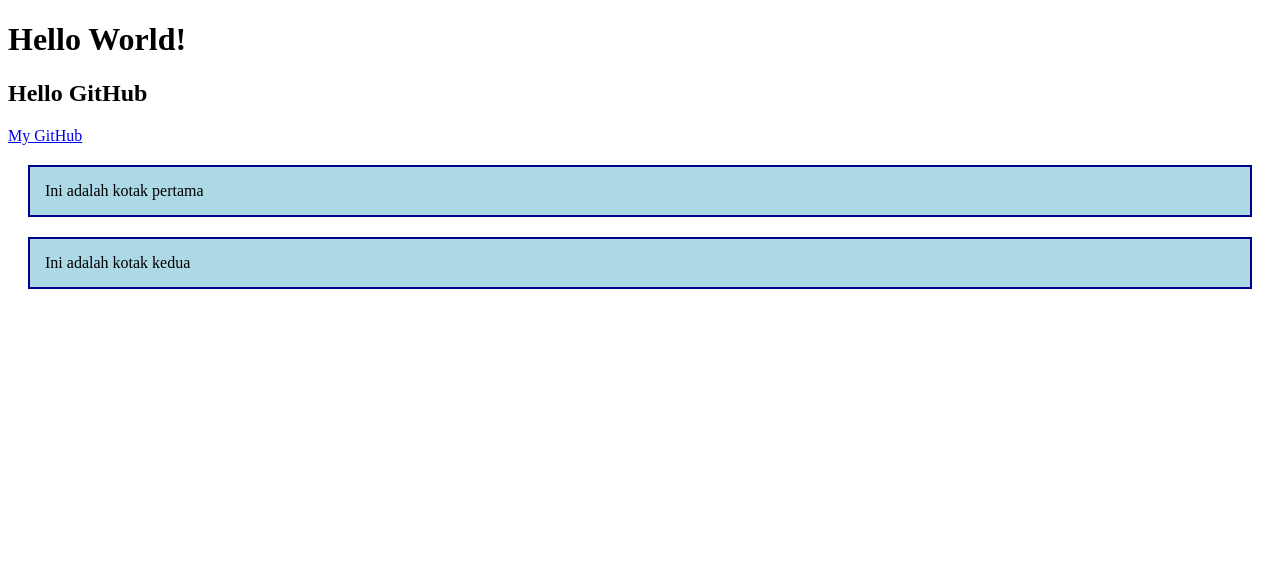
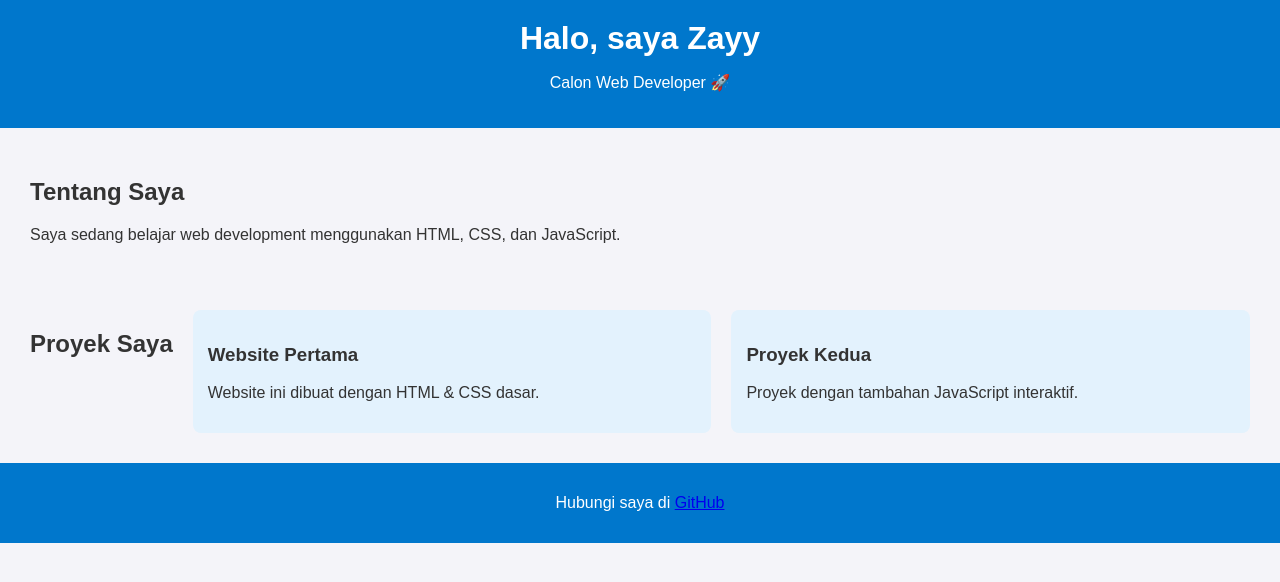
Before and after one commit to yulast1157-ui/work-web, a plain HTML site: page index.html in a window 1280 px wide. Drawn offline with Linux system fonts and the light colour scheme.

Commit message:
update portofolio

```diff
--- a/index.html
+++ b/index.html
@@ -1,17 +1,36 @@
 <!DOCTYPE html>
-<html lang="en">
+<html lang="id">
 <head>
   <meta charset="UTF-8">
   <meta name="viewport" content="width=device-width, initial-scale=1.0">
-  <title>Hello GitHub</title>
+  <title>Portofolio Saya</title>
   <link rel="stylesheet" href="style.css">
 </head>
 <body>
-  <h1>Hello World!</h1>
-  <h2>Hello GitHub</h2>
-  <a href="https://github.com/yulast1157-ui">My GitHub</a>
+  <header>
+    <h1>Halo, saya Zayy</h1>
+    <p>Calon Web Developer 🚀</p>
+  </header>
 
-  <div class="box">Ini adalah kotak pertama</div>
-  <div class="box">Ini adalah kotak kedua</div>
+  <section class="about">
+    <h2>Tentang Saya</h2>
+    <p>Saya sedang belajar web development menggunakan HTML, CSS, dan JavaScript.</p>
+  </section>
+
+  <section class="projects">
+    <h2>Proyek Saya</h2>
+    <div class="card">
+      <h3>Website Pertama</h3>
+      <p>Website ini dibuat dengan HTML & CSS dasar.</p>
+    </div>
+    <div class="card">
+      <h3>Proyek Kedua</h3>
+      <p>Proyek dengan tambahan JavaScript interaktif.</p>
+    </div>
+  </section>
+
+  <footer>
+    <p>Hubungi saya di <a href="https://github.com/yulast1157-ui" target="_blank">GitHub</a></p>
+  </footer>
 </body>
 </html>
--- a/style.css
+++ b/style.css
@@ -1,6 +1,42 @@
-.box {
-  background-color: lightblue;
-  border: 2px solid darkblue;
-  margin: 20px;
+body {
+  font-family: Arial, sans-serif;
+  margin: 0;
+  padding: 0;
+  background-color: #f4f4f9;
+  color: #333;
+}
+
+header {
+  background: #0077cc;
+  color: white;
+  padding: 20px;
+  text-align: center;
+}
+
+header h1 {
+  margin: 0;
+}
+
+section {
+  padding: 20px;
+  margin: 10px;
+}
+
+.projects {
+  display: flex;
+  gap: 20px;
+}
+
+.card {
+  background: #e3f2fd;
   padding: 15px;
+  border-radius: 8px;
+  flex: 1;
 }
+
+footer {
+  text-align: center;
+  padding: 15px;
+  background: #0077cc;
+  color: white;
+}
```
